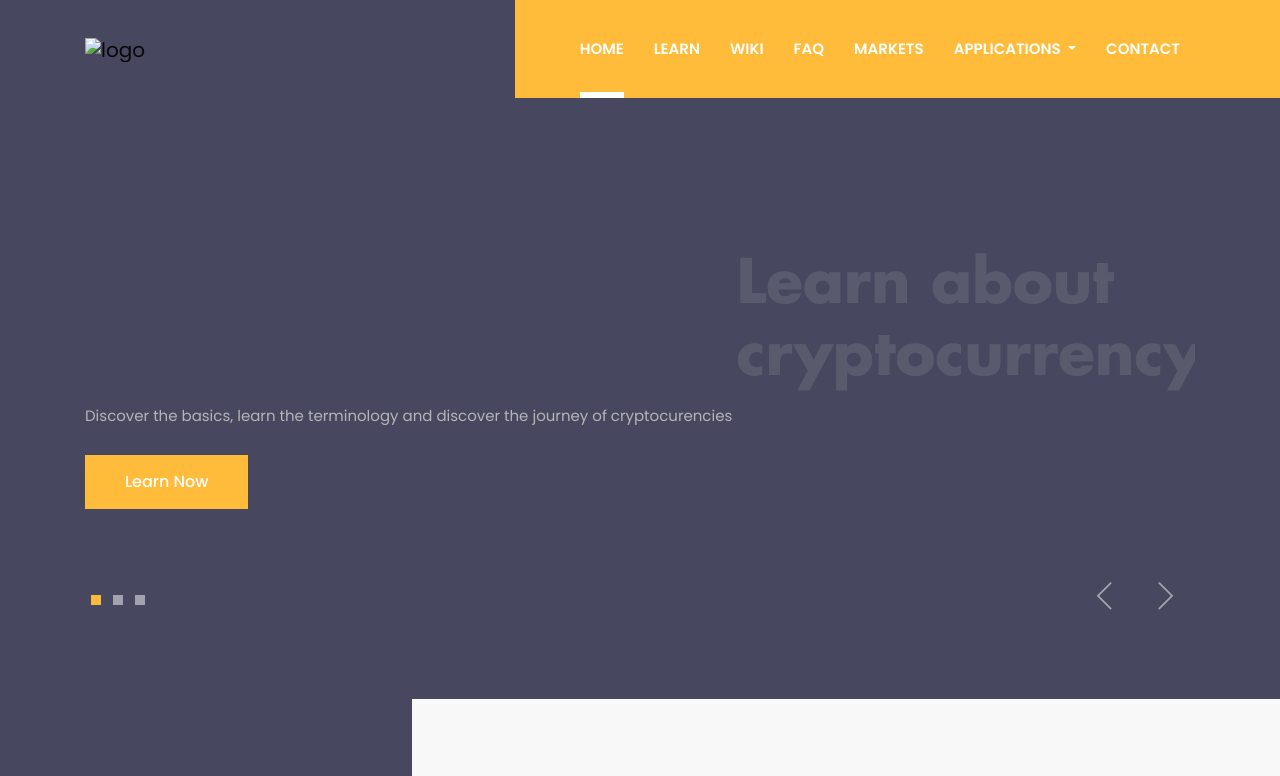
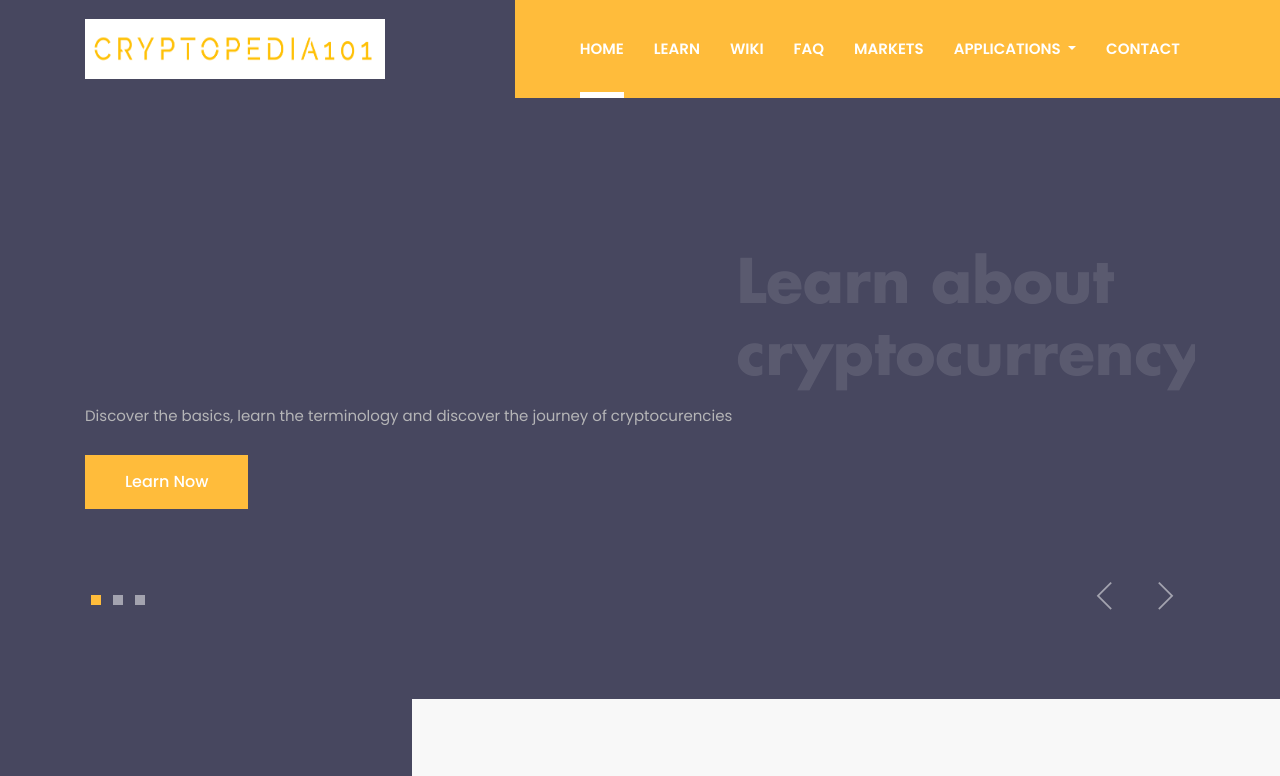
Before and after one commit to cryptopedia101/cryptopedia101, a plain HTML site: page index.html in a window 1280 px wide. Shown: the top 776 px of the page. Drawn offline with nearby package versions, Linux system fonts and the light colour scheme; some packages are replaced by stand-ins of ours; files that its build step writes are made by us from their sources.

Commit message:
Update index.html

```diff
--- a/index.html
+++ b/index.html
@@ -43,7 +43,7 @@
   <div class="navigation w-100">
     <div class="container">
       <nav class="navbar navbar-expand-lg navbar-light p-0">
-        <a class="navbar-brand" href="index.html"><img src=".../images/cryptopedia.png" width="300" height="60" alt="logo"></a>
+        <a class="navbar-brand" href="index.html"><img src="images/cryptopedia.PNG" width="300" height="60" alt="logo"></a>
         <button class="navbar-toggler rounded-0" type="button" data-toggle="collapse" data-target="#navigation"
           aria-controls="navigation" aria-expanded="false" aria-label="Toggle navigation">
           <span class="navbar-toggler-icon"></span>
```
